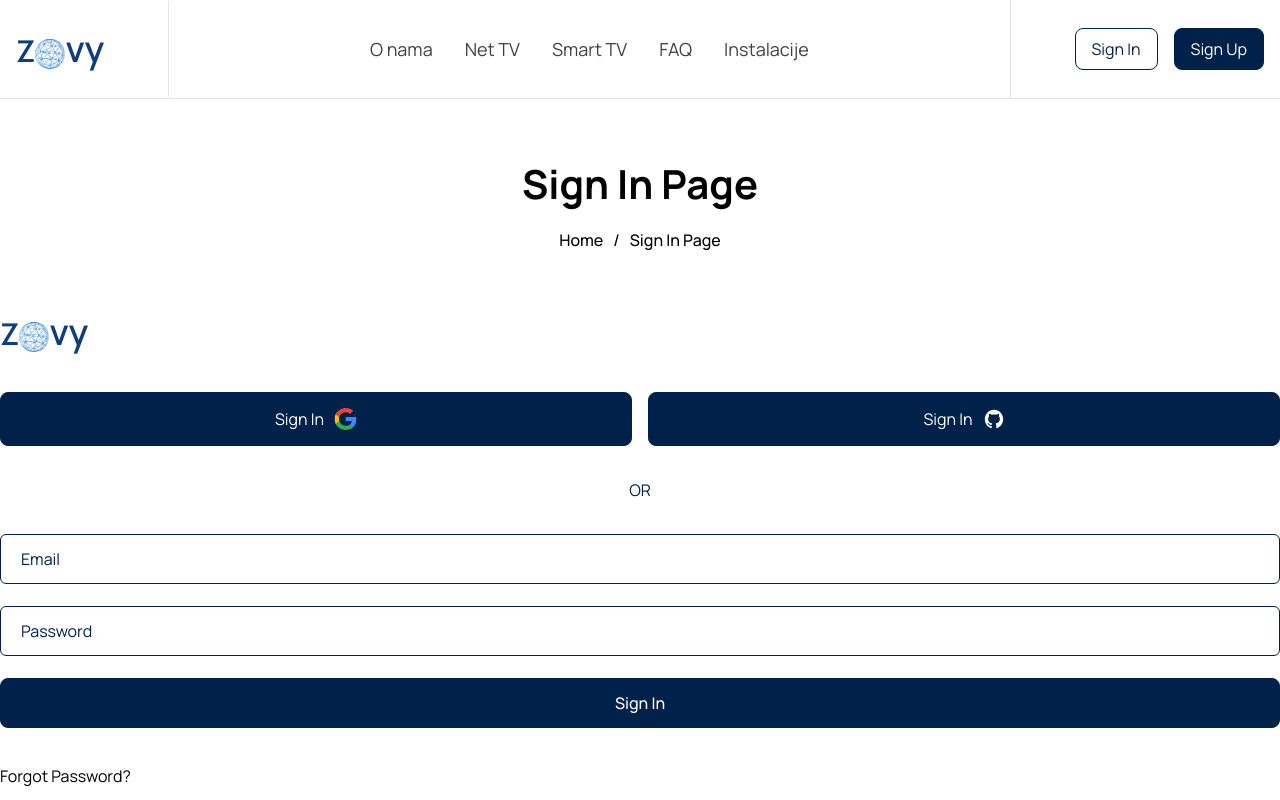
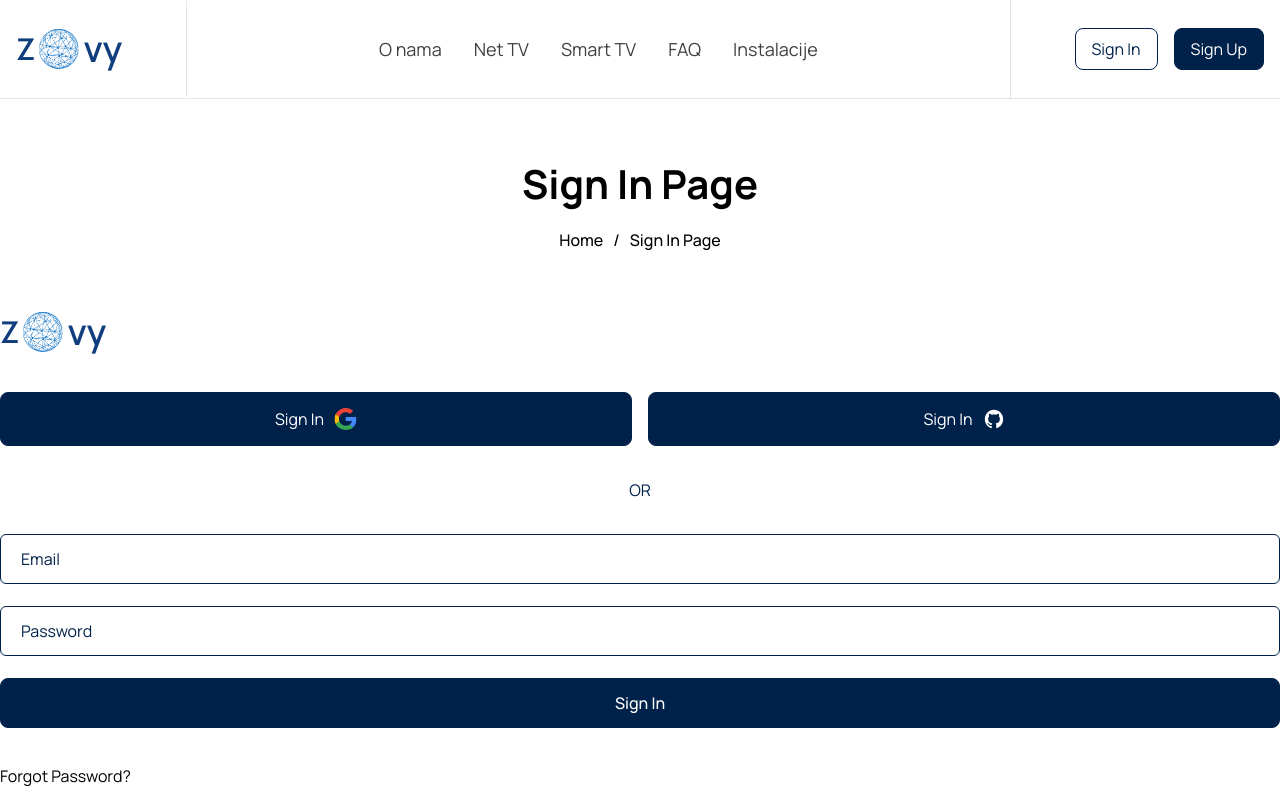
Before and after one commit to MohanadSuadni/zovy-nextjs, a Next.js app: page /signin in a window 1280 px wide. Shown: the top 800 px of the page. Built offline with nearby package versions, Linux system fonts and the light colour scheme.

Commit message:
Fix logo path

```diff
--- a/src/app/components/Layout/Header/Logo/index.tsx
+++ b/src/app/components/Layout/Header/Logo/index.tsx
@@ -1,18 +1,19 @@
 import Link from 'next/link'
 import Image from 'next/image'
+
 const Logo: React.FC = () => {
   return (
-    <Link href='/' className='text-3xl font-semibold text-[#0f3d7d]'>Z
-    <Image
-                                  src="/images/Logo/iso-p.png"
-                                 alt='greenbg'
-                                width={30}
-                                height={20}
-                                className='inline-block'
-                              /><span  className='text-4xl font-semibold text-[#0f3d7d]'>vy</span>
-
+    <Link href='/' className='flex items-center gap-1 text-[#0f3d7d]'>
+      <span className='text-3xl font-semibold'>Z</span>
+      <Image
+        src="/images/Logo/iso-p.png"
+        alt="Logo"
+        width={40}   // prilagodi veličinu
+        height={40}  // prilagodi veličinu
+        className='inline-block'
+      />
+      <span className='text-4xl font-semibold'>vy</span>
     </Link>
-
   )
 }
 
```
